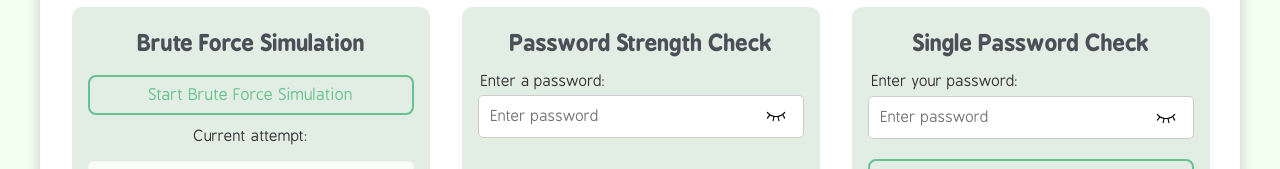
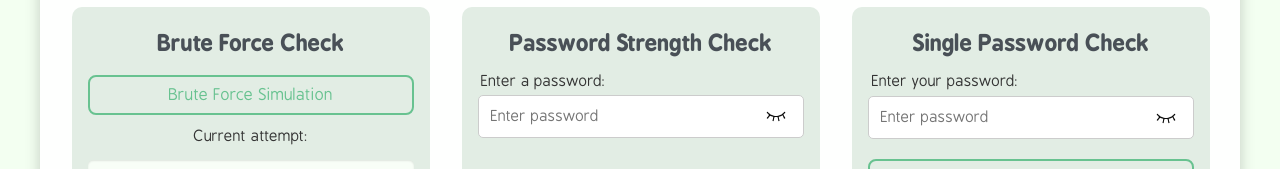
Before and after one commit to atanoveb00/OpenSource, a plain HTML site: page PASSSAFE/password-check.html in a window 1280 px wide. Shown: the part 198-367 px from the top of the page. Drawn offline with Linux system fonts and the light colour scheme; some packages are replaced by stand-ins of ours; no server answers; a script that the page names is missing.

Commit message:
style: Check 페이지 Brute Force 문구 수정

```diff
--- a/PASSSAFE/password-check.html
+++ b/PASSSAFE/password-check.html
@@ -27,8 +27,8 @@
       <div class="column" style="background-color: #e2ede4; border-radius: 10px;">
 
         <!-- Brute Force 시뮬레이션-->
-        <h3 style="margin-bottom: 8px;">Brute Force Simulation</h3>
-        <button id="brute-force-button" class="btn-fill">Start Brute Force Simulation</button>
+        <h3 style="margin-bottom: 8px;">Brute Force Check</h3>
+        <button id="brute-force-button" class="btn-fill">Brute Force Simulation</button>
         <p id="current-attempt" style="margin-top: 3px;">Current attempt:</p>
         <div class="progress-container">
           <div class="progress-bar">
```
